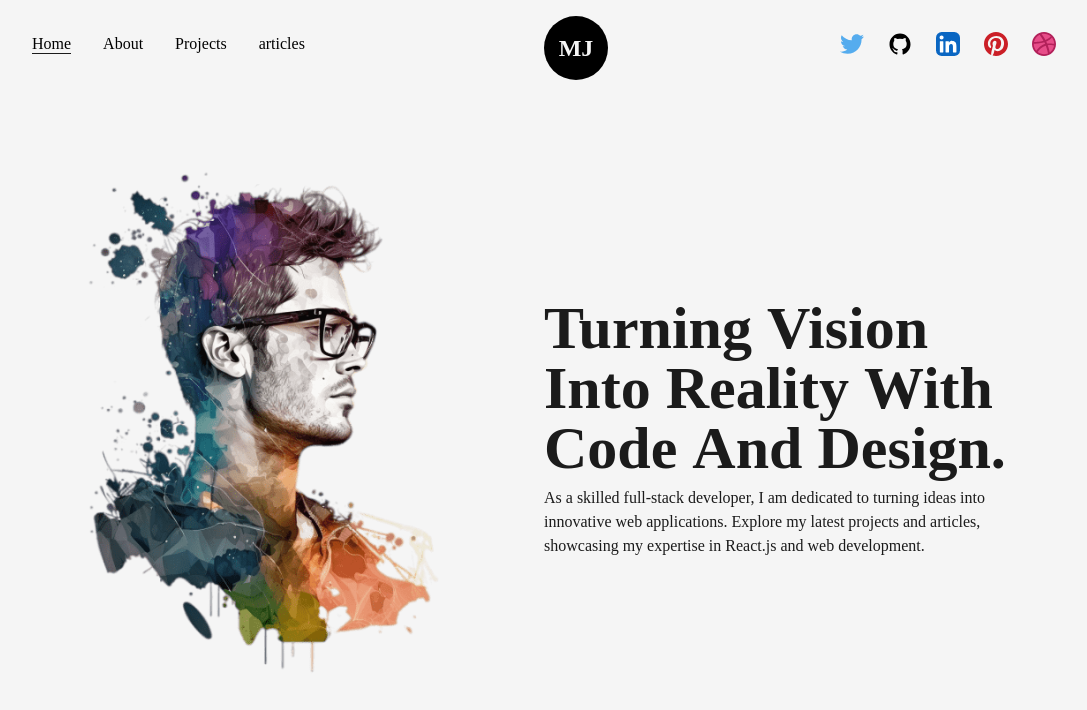
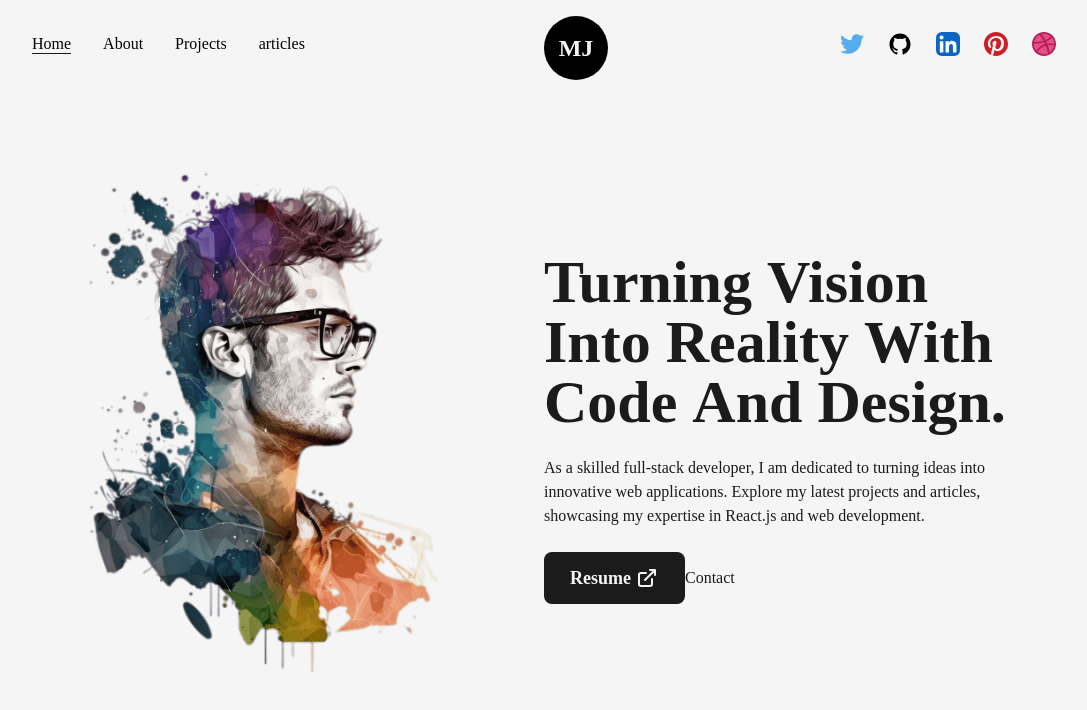
Before and after one commit to miharyjoe/Portfolio, a Next.js app: page / in a window 1280 px wide. Shown: the top 710 px of the page, without its empty margins (96-1183 px from the left). Built offline with nearby package versions, Linux system fonts and the light colour scheme.

Commit message:
feat: add resume download

```diff
--- a/src/components/AnimatedText.js
+++ b/src/components/AnimatedText.js
@@ -1,19 +1,53 @@
 import React from "react";
 import { motion } from "framer-motion";
+
+const quote = {
+  initial: {
+    opacity: 1,
+  },
+  animate: {
+    opacity: 1,
+    transition: {
+      delay: 0.5,
+      staggerChildren: 0.08,
+    },
+  },
+};
+
+const singleWord = {
+  initial: {
+    opacity: 0,
+    y: 50,
+  },
+  animate: {
+    opacity: 1,
+    y: 0,
+    transition: {
+      duration: 1,
+    },
+  },
+};
 
 const AnimatedText = ({ text, className = "" }) => {
   return (
     <div className="w-full mx-auto py-2 flex items-center justify-center text-center overflow-hidden">
-      <h1
+      <motion.h1
+        variants={quote}
+        initial="initial"
+        animate="animate"
         className={`inline-block w-full text-dark font-bold capitalize text-8xl ${className}`}
       >
         {text.split(" ").map((word, index) => (
-          <span key={word + "-" + index} className="inline-block">
+          <motion.span
+            variants={singleWord}
+            key={word + "-" + index}
+            className="inline-block"
+          >
             {" "}
             {word}&nbsp;
-          </span>
+          </motion.span>
         ))}
-      </h1>
+      </motion.h1>
     </div>
   );
 };
--- a/src/pages/index.js
+++ b/src/pages/index.js
@@ -4,6 +4,8 @@ import Head from "next/head";
 import Image from "next/image";
 import profilePics from "../../public/images/profile/developer-pic-1.png";
 import AnimatedText from "@/components/AnimatedText";
+import Link from "next/link";
+import { LinkArrow } from "@/components/icons";
 
 export default function Home() {
   return (
@@ -27,12 +29,28 @@ export default function Home() {
                 text="Turning Vision Into Reality With Code And Design."
                 className="!text-6xl !text-left"
               />
-              <p>
+              <p className="my-4 text-base font-medium">
                 As a skilled full-stack developer, I am dedicated to turning
                 ideas into innovative web applications. Explore my latest
                 projects and articles, showcasing my expertise in React.js and
                 web development.
               </p>
+              <div className="flex items-center mt-2 self-start">
+                <Link
+                  href="/dummy.pdf"
+                  target={"_blank"}
+                  className="flex items-center bg-dark text-light
+                  p-2.5 px-6 rounded-lg text-lg font-semibold
+                  hover:bg-light hover:text-dark
+                  border-2 border-solid border-transparent hover:border-dark"
+                  download={true}
+                >
+                  Resume <LinkArrow className="ml-1 w-full" />
+                </Link>
+                <Link href="mailto:miharyjoel@gmail.com" target={"_blank"}>
+                  Contact
+                </Link>
+              </div>
             </div>
           </div>
         </Layout>
```
